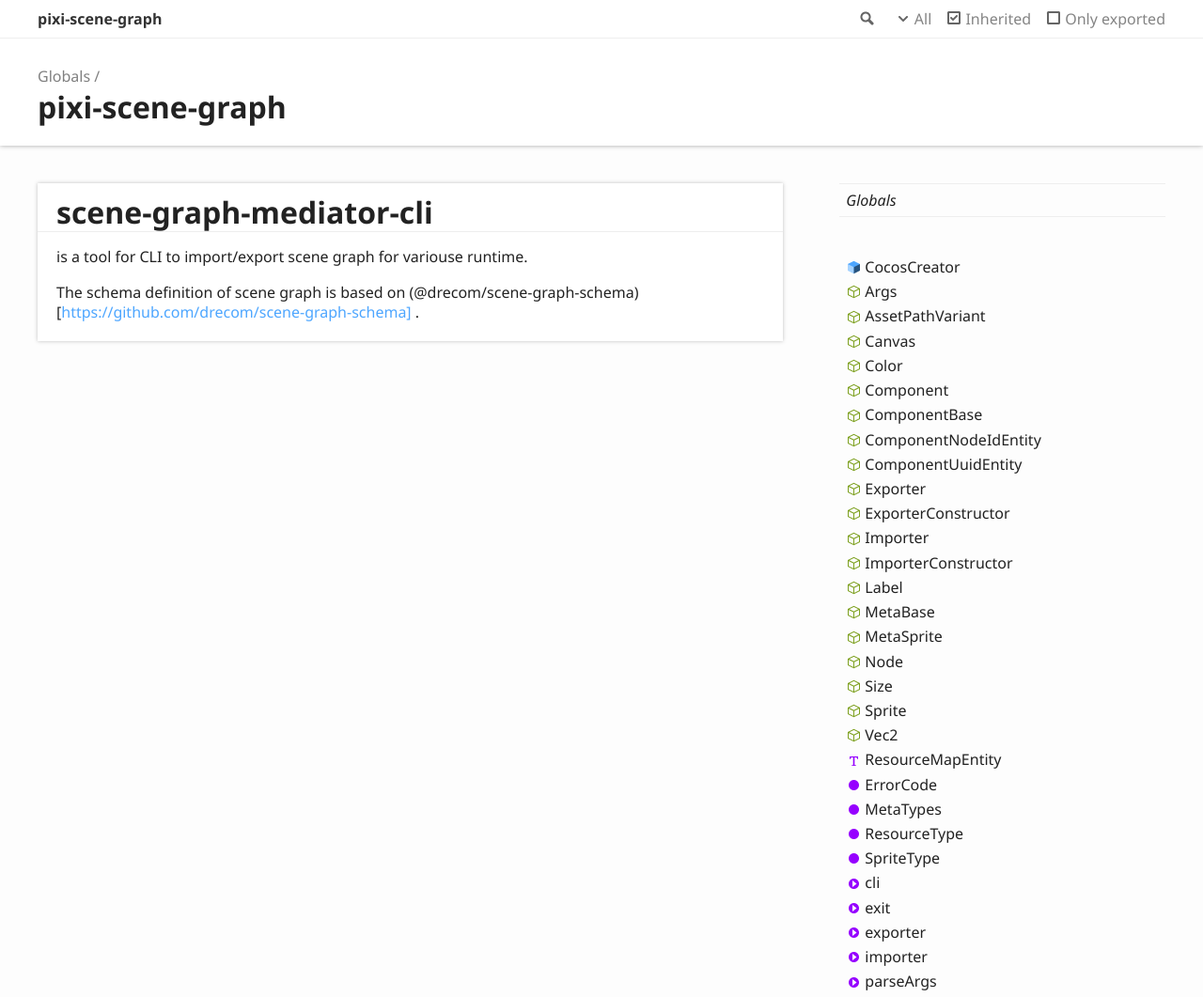
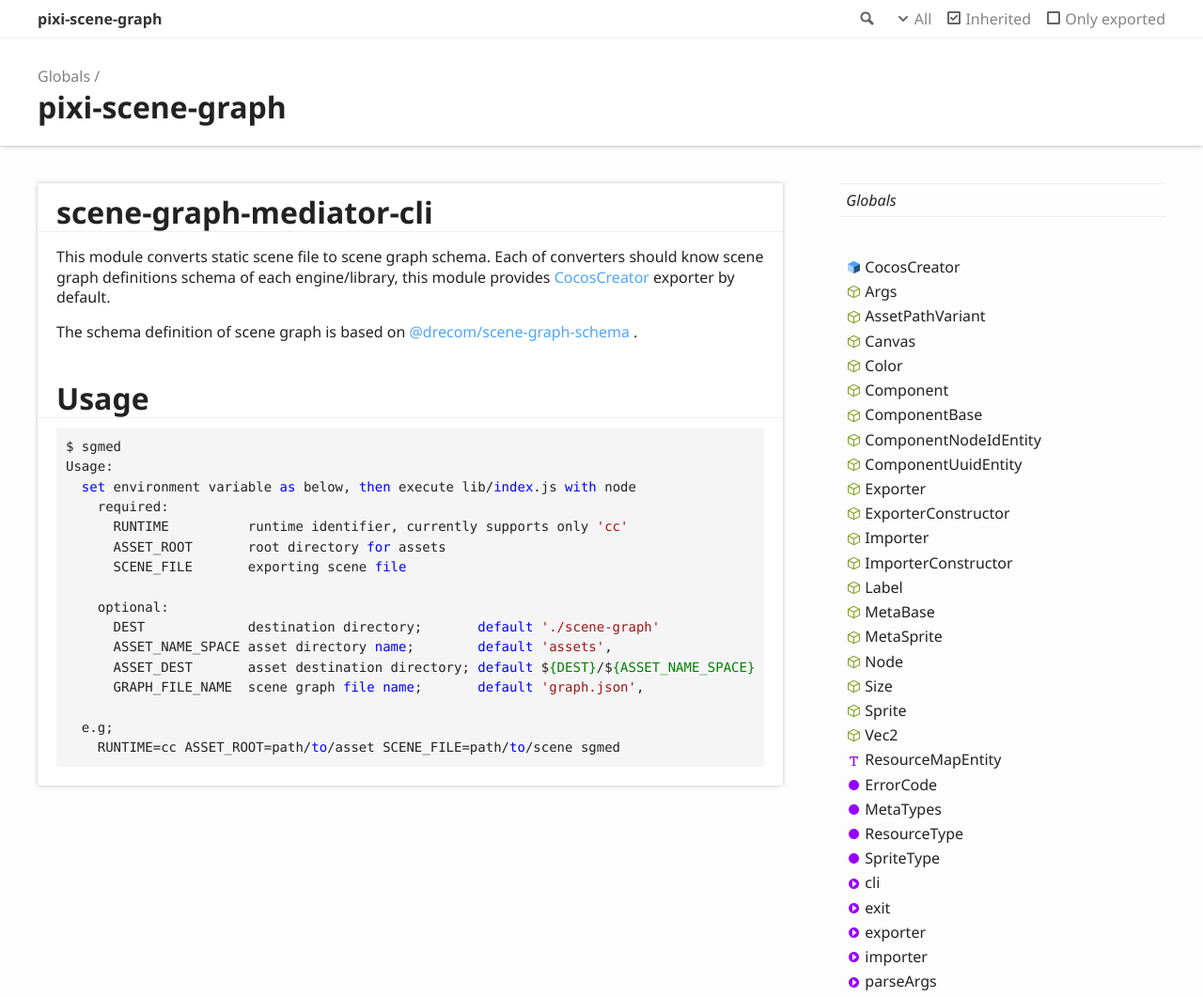
Before and after one commit to drecom/scene-graph-mediator-cli, a website: page docs/index.html in a window 1280 px wide. Shown: the top 1061 px of the page at 94% size. Drawn offline with Linux system fonts and the light colour scheme.

Commit message:
fixed package name

```diff
--- a/docs/index.html
+++ b/docs/index.html
@@ -63,8 +63,27 @@
 		<div class="col-8 col-content">
 			<div class="tsd-panel tsd-typography">
 				<h1 id="scene-graph-mediator-cli">scene-graph-mediator-cli</h1>
-				<p>is a tool for CLI to import/export scene graph for variouse runtime.</p>
-				<p>The schema definition of scene graph is based on (@drecom/scene-graph-schema)[<a href="https://github.com/drecom/scene-graph-schema]">https://github.com/drecom/scene-graph-schema]</a> .</p>
+				<p>This module converts static scene file to scene graph schema.
+				Each of converters should know scene graph definitions schema of each engine/library, this module provides <a href="http://www.cocos2d-x.org/creator">CocosCreator</a> exporter by default.</p>
+				<p>The schema definition of scene graph is based on <a href="https://github.com/drecom/scene-graph-schema">@drecom/scene-graph-schema</a> .</p>
+				<h1 id="usage">Usage</h1>
+				<pre><code>$ sgmed
+Usage:
+  <span class="hljs-keyword">set</span> environment variable <span class="hljs-keyword">as</span> below, <span class="hljs-keyword">then</span> execute lib/<span class="hljs-keyword">index</span>.js <span class="hljs-keyword">with</span> node
+    required:
+      RUNTIME          runtime identifier, currently supports only <span class="hljs-string">'cc'</span>
+      ASSET_ROOT       root directory <span class="hljs-keyword">for</span> assets
+      SCENE_FILE       exporting scene <span class="hljs-keyword">file</span>
+
+    optional:
+      DEST             destination directory;       <span class="hljs-keyword">default</span> <span class="hljs-string">'./scene-graph'</span>
+      ASSET_NAME_SPACE asset directory <span class="hljs-keyword">name</span>;        <span class="hljs-keyword">default</span> <span class="hljs-string">'assets'</span>,
+      ASSET_DEST       asset destination directory; <span class="hljs-keyword">default</span> $<span class="hljs-comment">{DEST}</span>/$<span class="hljs-comment">{ASSET_NAME_SPACE}</span>
+      GRAPH_FILE_NAME  scene graph <span class="hljs-keyword">file</span> <span class="hljs-keyword">name</span>;       <span class="hljs-keyword">default</span> <span class="hljs-string">'graph.json'</span>,
+
+  e.g;
+    RUNTIME=cc ASSET_ROOT=path/<span class="hljs-keyword">to</span>/asset SCENE_FILE=path/<span class="hljs-keyword">to</span>/scene sgmed
+</code></pre>
 			</div>
 		</div>
 		<div class="col-4 col-menu menu-sticky-wrap menu-highlight">
--- a/package.json
+++ b/package.json
@@ -1,5 +1,5 @@
 {
-  "name": "scene-graph-mediator-cli",
+  "name": "@drecom/scene-graph-mediator-cli",
   "version": "1.0.0",
   "description": "",
   "main": "lib/index.js",
```
